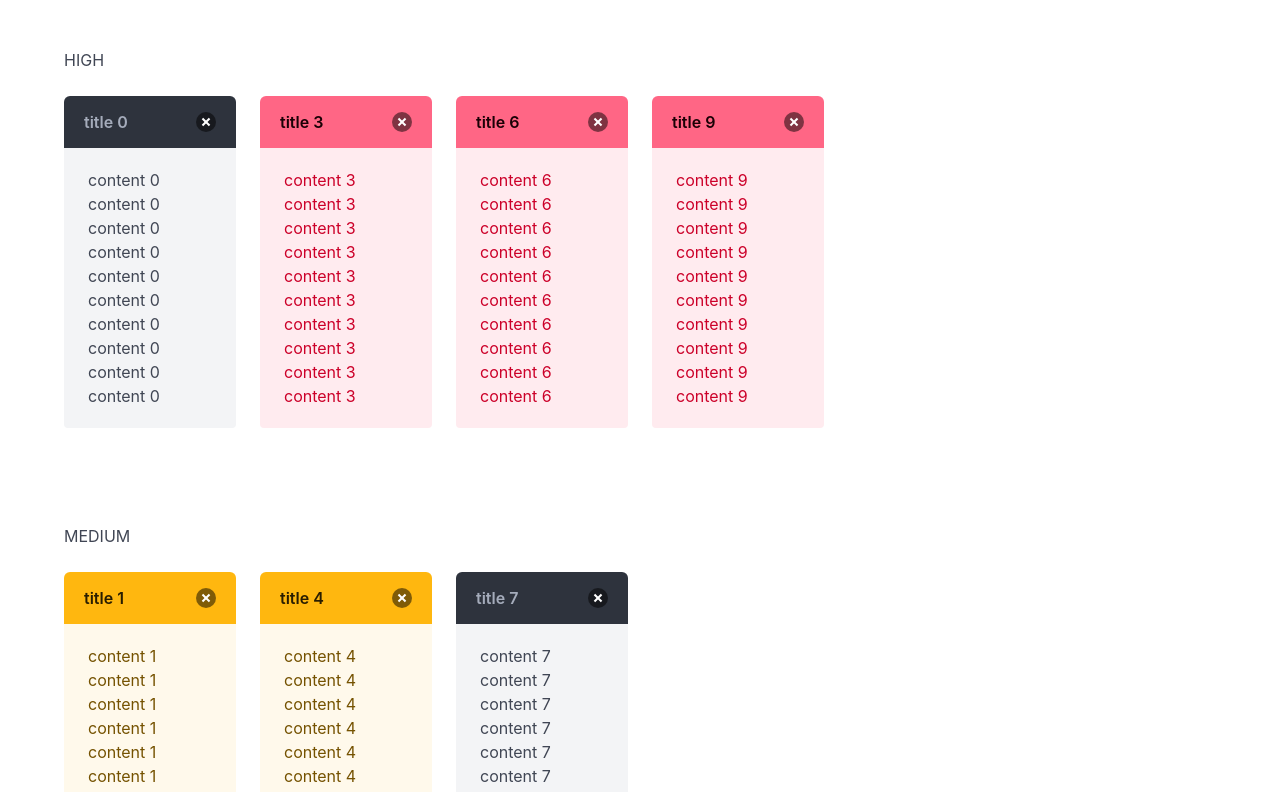
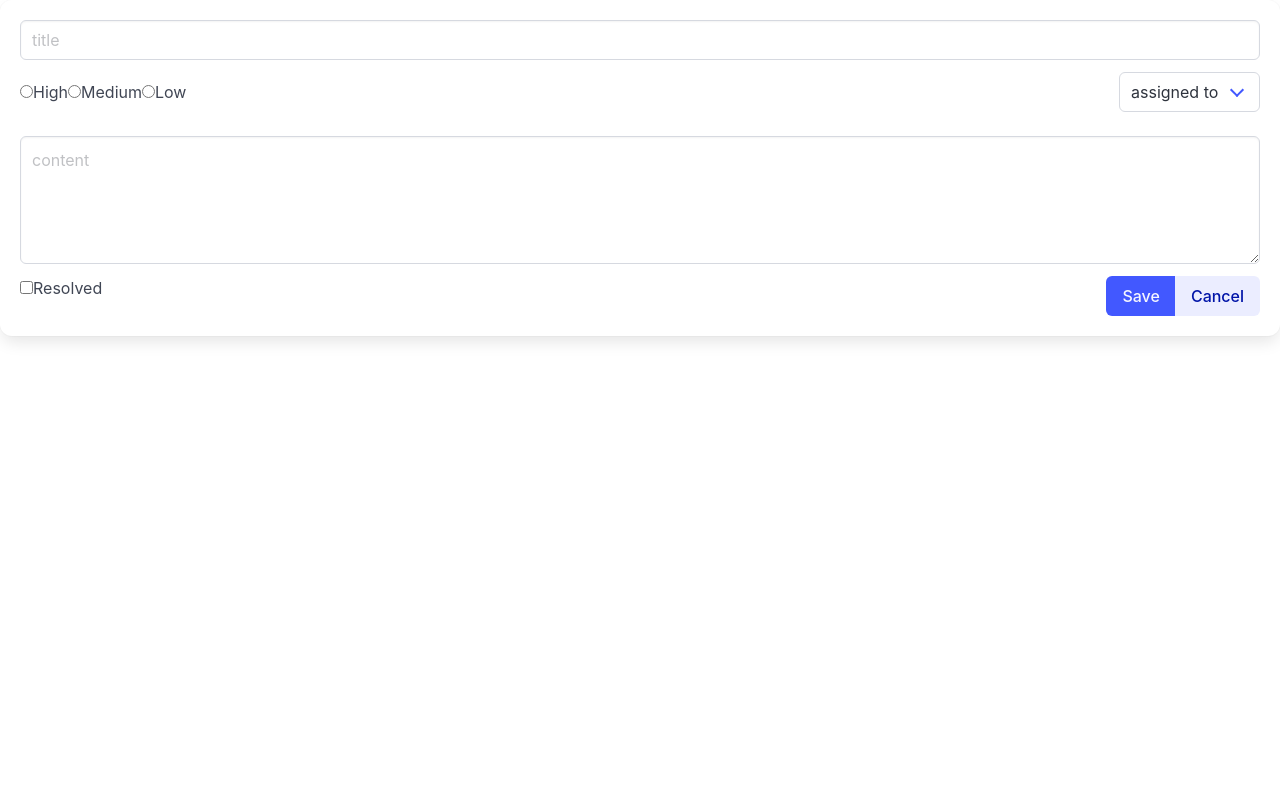
Before and after one commit to wen-3/TodoList-react-udemy, a React (Vite) app: page / in a window 1280 px wide. Shown: the top 792 px of the page. Built offline with nearby package versions, Linux system fonts and the light colour scheme.

Commit message:
Create-Editor-component

```diff
--- a/src/App.tsx
+++ b/src/App.tsx
@@ -1,10 +1,10 @@
 import 'bulma/css/bulma.min.css';
-import { TodoList } from './Todos/TodoList';
+import { Editor } from './Todos/Editor';
 
 export const App = () => {
   return (
     <>
-      <TodoList/>
+      <Editor/>
     </>
   );
 };
--- /dev/null
+++ b/src/Todos/Editor.tsx
@@ -0,0 +1,68 @@
+import { FC } from "react";
+
+export const Editor: FC = () => {
+    return (
+        <div className="box">
+            <div className="field">
+                <div className="control">
+                    <input type="text" className="input" placeholder="title" />
+                </div>
+            </div>
+            <div className="columns is-vcentered">
+                <div className="column">
+                    <div className="field">
+                        <div className="control">
+                            <label className="radio"><input type="radio" />High</label>
+                            <label className="radio"><input type="radio" />Medium</label>
+                            <label className="radio"><input type="radio" />Low</label>
+                        </div>
+                    </div>
+                </div>
+                <div className="column has-text-right">
+                    <div className="field">
+                        <div className="control">
+                            <div className="select">
+                                <select>
+                                    <option>assigned to</option>
+                                    <option>alex</option>
+                                    <option>bob</option>
+                                    <option>chris</option>
+                                    <option>david</option>
+                                    <option>ed</option>
+                                </select>
+                            </div>
+                        </div>
+                    </div>
+                </div>
+            </div>
+            <div className="field">
+                <div className="control">
+                    <textarea className="textarea" placeholder="content" />
+                </div>
+            </div>
+
+            <div className="columns">
+                <div className="column">
+                    <div className="field">
+                        <div className="control">
+                            <label className="checkbox">
+                                <input type="checkbox" />Resolved
+                            </label>
+                        </div>
+                    </div>
+                </div>
+                <div className="column">
+                    <div className="field is-grouped is-grouped-right">
+                        <div className="control">
+                            <div className="buttons has-addons">
+                                <button className="button is-link">Save</button>
+                                <button className="button is-link is-light">Cancel</button>
+                            </div>
+                        </div>
+                    </div>
+                </div>
+            </div>
+
+        </div>
+    );
+}
```
